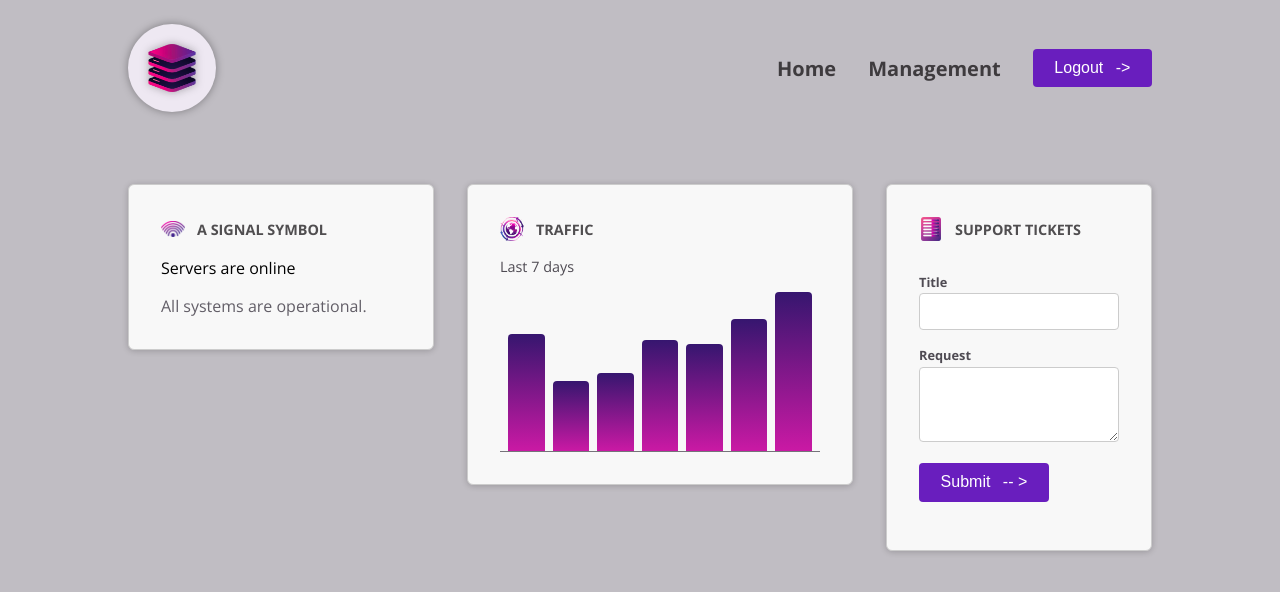
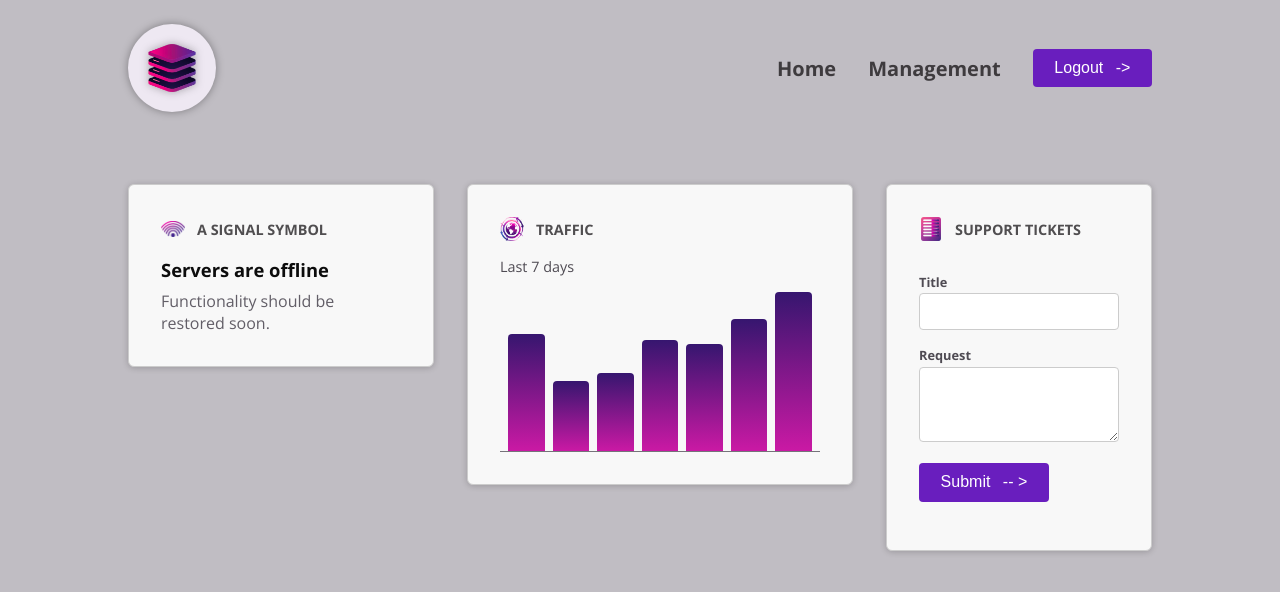
Before and after one commit to Mike88002/new-app, an Angular app: page / in a window 1280 px wide. Shown: the top 592 px of the page. Built offline with nearby package versions, Linux system fonts and the light colour scheme.

Commit message:
arrived at lesson 124 - using setInterval in constructor

```diff
--- a/src/app/dashboard/server-status/server-status.component.html
+++ b/src/app/dashboard/server-status/server-status.component.html
@@ -1,3 +1,9 @@
+<div [class.status]="{
+  status: true,
+  'status-online': currentStatus === 'online',
+  'status-offline': currentStatus === 'offline',
+  'status-unknown': currentStatus === 'unknown'
+}">
   @if (currentStatus === 'online') {
     <p>Servers are online</p>
     <p>All systems are operational.</p>
@@ -8,3 +14,4 @@
     <p>Server status is unknown</p>
     <p>Fetching server status failed.</p>
   }
+</div>
--- a/src/app/dashboard/server-status/server-status.component.ts
+++ b/src/app/dashboard/server-status/server-status.component.ts
@@ -8,5 +8,18 @@
   styleUrl: './server-status.component.css'
 })
 export class ServerStatusComponent {
-  currentStatus = 'online';
+  currentStatus:'online' | 'offline' | 'unknown' = 'online';
+
+  constructor() {
+    setInterval(() => {
+      const rnd = Math.random();
+      if (rnd < 0.5) {
+        this.currentStatus = 'online';
+      } else if (rnd < 0.9) {
+        this.currentStatus = 'offline';
+      } else {
+        this.currentStatus = 'unknown';
+      }
+    },5000);
+  }
 }
--- a/src/app/shared/control/control.component.ts
+++ b/src/app/shared/control/control.component.ts
@@ -1,4 +1,4 @@
-import { Component, HostBinding, HostListener, input, ViewEncapsulation } from '@angular/core';
+import { Component, ElementRef, HostBinding, HostListener, inject, input, ViewEncapsulation } from '@angular/core';
 
 @Component({
   selector: 'app-control',
@@ -22,9 +22,11 @@
   // }
 
   label = input.required<string>();
+  private el = inject(ElementRef);
 
   onClick() {
     console.log('click')
+    console.log(this.el);
   }
 
 }
```
Lines whose indentation alone changed are shown as unchanged.
